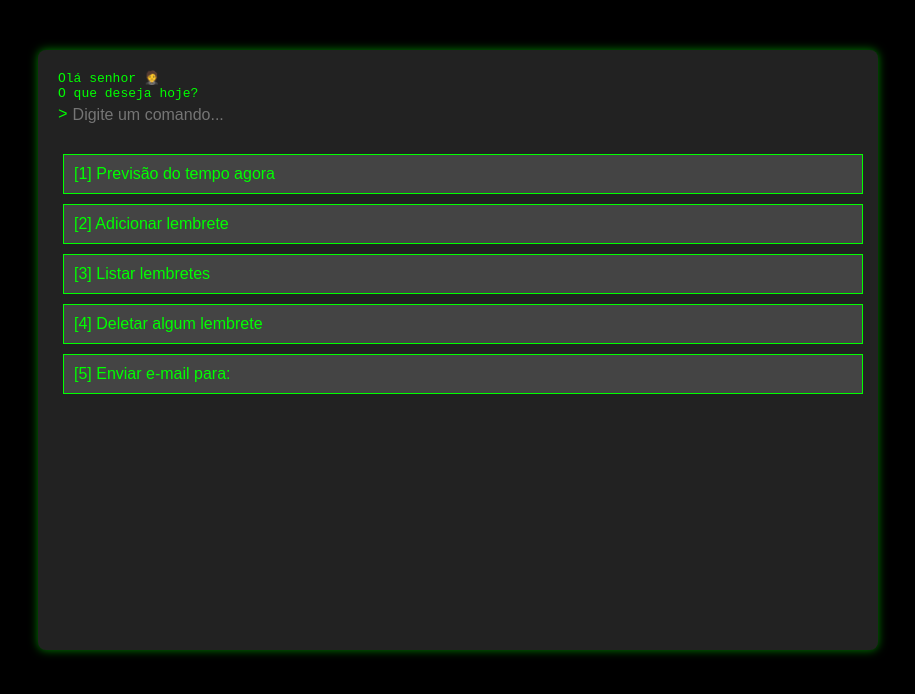
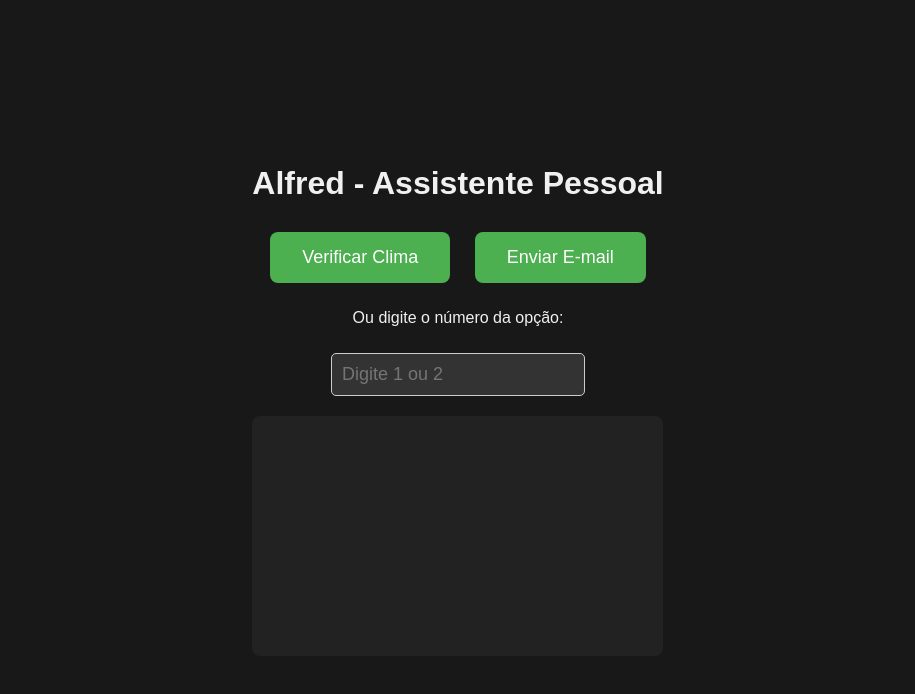
Before and after one commit to gabrielanacletoo455/apiass, a website: page index.html in a window 1280 px wide. Shown: the whole page, without its empty margins (182-1097 px from the left). Drawn offline with Linux system fonts and the light colour scheme.

Commit message:
1 commit

```diff
--- a/index.html
+++ b/index.html
@@ -1,182 +1,125 @@
 <!DOCTYPE html>
-<html lang="pt-BR">
+<html lang="pt-br">
 <head>
     <meta charset="UTF-8">
     <meta name="viewport" content="width=device-width, initial-scale=1.0">
-    <title>Assistente Astro</title>
+    <title>Alfred - Assistente Pessoal</title>
     <style>
         body {
-            font-family: 'Courier New', monospace;
-            background-color: #000;
-            color: #00FF00;
+            font-family: Arial, sans-serif;
+            background-color: #181818;
+            color: #f0f0f0;
             margin: 0;
             padding: 0;
+            display: flex;
+            flex-direction: column;
+            align-items: center;
+            justify-content: center;
+            height: 100vh;
         }
-
+        h1 {
+            margin-bottom: 20px;
+        }
+        .btn {
+            background-color: #4CAF50;
+            color: white;
+            border: none;
+            padding: 15px 32px;
+            font-size: 18px;
+            cursor: pointer;
+            margin: 10px;
+            border-radius: 8px;
+        }
+        .btn:hover {
+            background-color: #45a049;
+        }
+        input {
+            padding: 10px;
+            font-size: 18px;
+            border: 1px solid #ccc;
+            border-radius: 5px;
+            margin-top: 10px;
+            background-color: #333;
+            color: white;
+        }
+        .container {
+            text-align: center;
+        }
         .terminal {
-            width: 100%;
-            max-width: 800px;
-            margin: 50px auto;
+            background-color: #222;
+            color: #0f0;
             padding: 20px;
-            background-color: #222;
+            width: 90%;
+            max-width: 400px;
+            margin-top: 20px;
+            font-family: 'Courier New', Courier, monospace;
             border-radius: 8px;
-            box-shadow: 0 0 10px rgba(0, 255, 0, 0.5);
-            height: 70vh;
+            height: 200px;
             overflow-y: auto;
         }
-
-        .terminal pre {
-            margin: 0;
-            white-space: pre-wrap;
-            word-wrap: break-word;
-        }
-
-        .input-line {
-            display: flex;
-            align-items: center;
-        }
-
-        .input-line input {
-            background-color: transparent;
-            color: #00FF00;
-            border: none;
-            outline: none;
-            flex-grow: 1;
-            font-size: 16px;
-            padding: 5px;
-        }
-
-        .input-line::before {
-            content: "> ";
-            color: #00FF00;
-        }
-
-        .commands-list {
-            margin-top: 20px;
-        }
-
-        .commands-list button {
-            background-color: #444;
-            color: #00FF00;
-            border: 1px solid #00FF00;
-            margin: 5px;
-            padding: 10px;
-            width: 100%;
-            font-size: 16px;
-            text-align: left;
-            cursor: pointer;
-        }
-
-        .commands-list button:hover {
-            background-color: #00FF00;
-            color: #000;
-        }
-
-        @media (max-width: 600px) {
-            .terminal {
-                width: 90%;
-            }
-
-            .input-line input {
-                font-size: 14px;
-            }
-
-            .commands-list button {
-                font-size: 14px;
-            }
+        .response {
+            margin-top: 10px;
         }
     </style>
 </head>
 <body>
-
-<div class="terminal">
-    <pre>Olá senhor 🤵</pre>
-    <pre>O que deseja hoje?</pre>
-
-    <div class="input-line">
-        <input type="text" id="user-input" placeholder="Digite um comando...">
-    </div>
-
-    <div class="commands-list">
-        <button onclick="executeCommand(1)">[1] Previsão do tempo agora</button>
-        <button onclick="executeCommand(2)">[2] Adicionar lembrete</button>
-        <button onclick="executeCommand(3)">[3] Listar lembretes</button>
-        <button onclick="executeCommand(4)">[4] Deletar algum lembrete</button>
-        <button onclick="executeCommand(5)">[5] Enviar e-mail para:</button>
-    </div>
+    <div class="container">
+        <h1>Alfred - Assistente Pessoal</h1>
+        <button class="btn" onclick="verificarClima()">Verificar Clima</button>
+        <button class="btn" onclick="enviarEmail()">Enviar E-mail</button>
+        <p>Ou digite o número da opção:</p>
+        <input type="number" id="opcaoInput" placeholder="Digite 1 ou 2" oninput="handleInput()">
+        <div class="terminal" id="terminal"></div>
     </div>
 
     <script>
-    // Função para fazer requisição à API do clima
         async function verificarClima() {
             try {
-            const response = await fetch('http://localhost:3000/verificar-clima');
+                const response = await fetch('/verificar-clima');
                 const data = await response.json();
-            return data.mensagem;
+                const terminal = document.getElementById('terminal');
+                terminal.textContent = data.mensagem || "Não foi possível obter as informações climáticas.";
             } catch (error) {
-            return 'Erro ao obter previsão do tempo.';
+                console.log('Erro ao verificar o clima:', error);
             }
         }
 
-    // Função para enviar e-mail pela API
-    async function enviarEmail(mensagem, assunto) {
+        async function enviarEmail() {
+            const mensagem = prompt('Digite a mensagem do e-mail:');
+            const assunto = prompt('Digite o assunto do e-mail:');
+
+            const emailData = {
+                mensagem,
+                assunto
+            };
+
             try {
-            const response = await fetch('http://localhost:3000/enviar-email', {
+                const response = await fetch('/enviar-email', {
                     method: 'POST',
                     headers: {
                         'Content-Type': 'application/json'
                     },
-                body: JSON.stringify({ mensagem, assunto })
+                    body: JSON.stringify(emailData)
                 });
-
                 const data = await response.json();
-            return data.mensagem;
+                alert(data.mensagem);
             } catch (error) {
-            return 'Erro ao enviar e-mail.';
+                console.log('Erro ao enviar o e-mail:', error);
             }
         }
 
-    // Função para processar o comando do usuário
-    async function executeCommand(commandId) {
-        const inputField = document.getElementById('user-input');
-        const userInput = inputField.value.trim();
-        const terminal = document.querySelector('.terminal pre');
+        function handleInput() {
+            const input = document.getElementById('opcaoInput');
+            const value = input.value;
 
-        if (userInput) {
-            terminal.innerHTML += `\n> ${userInput}`;
+            if (value == 1) {
+                verificarClima();
+            } else if (value == 2) {
+                enviarEmail();
+            } else {
+                document.getElementById('terminal').textContent = 'Opção inválida, tente novamente.';
             }
-
-        inputField.value = ''; // Limpar campo de entrada
-
-        switch (commandId) {
-            case 1:
-                terminal.innerHTML += `\nPrevisão do tempo: Aguardando resposta...`;
-                const clima = await verificarClima();
-                terminal.innerHTML += `\n${clima}`;
-                break;
-            case 2:
-                terminal.innerHTML += `\nAdicionar lembrete: Enviado para o assistente...`;
-                break;
-            case 3:
-                terminal.innerHTML += `\nListar lembretes: Enviado para o assistente...`;
-                break;
-            case 4:
-                terminal.innerHTML += `\nDeletar lembrete: Enviado para o assistente...`;
-                break;
-            case 5:
-                terminal.innerHTML += `\nEnviar e-mail: Digite o endereço de e-mail para enviar.`;
-                // Você pode implementar a coleta de e-mail aqui
-                const emailResposta = await enviarEmail("Mensagem de teste", "Assunto de teste");
-                terminal.innerHTML += `\n${emailResposta}`;
-                break;
-            default:
-                terminal.innerHTML += `\nComando desconhecido!`;
-                break;
-        }
-
-        terminal.scrollTop = terminal.scrollHeight; // Rolagem automática para o final
         }
     </script>
-
 </body>
 </html>
```
Lines whose indentation alone changed are shown as unchanged.
